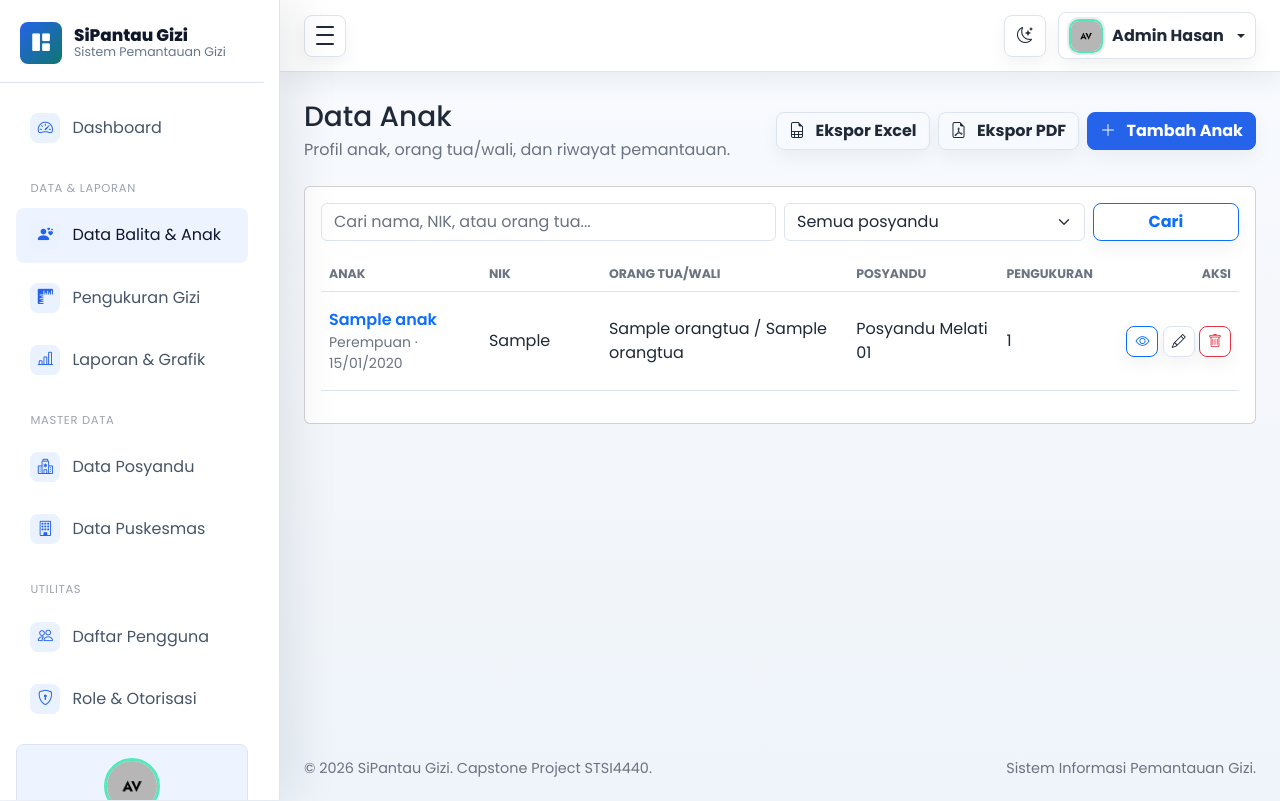
After one commit to abdulrahmanJaelani11/SIPantau-Gizi, a PHP site: page /sipantau-gizi/modules/data-anak/index.php in a window 1280 px wide. The commit adds this page. Run offline with PHP 8.4, Linux system fonts and the light colour scheme; a user stored in the database is signed in; data comes from the database, SQL or seed files in the repository; both versions use the stored data as it was after the commit; tables that the repository leaves empty hold one stand-in row (values such as "Sample post").

Commit message:
Menambahkan fitur data anak dan posyandu dan wilayah

```diff
--- a/includes/sidebar.php
+++ b/includes/sidebar.php
@@ -92,7 +92,7 @@ if (empty($sidebar_menus)) {
         ['slug' => 'pengukuran',   'nama' => 'Pengukuran Gizi',    'icon' => 'bi-rulers',        'url' => '#'],
         ['slug' => 'laporan-gizi', 'nama' => 'Laporan & Grafik',   'icon' => 'bi-bar-chart-line','url' => '#'],
         ['type' => 'label', 'nama' => 'Master Data'],
-        ['slug' => 'posyandu',     'nama' => 'Data Posyandu',      'icon' => 'bi-hospital',      'url' => '#'],
+        ['slug' => 'posyandu',     'nama' => 'Data Posyandu',      'icon' => 'bi-hospital',      'url' => base_url('modules/posyandu/index.php')],
         ['slug' => 'puskesmas',    'nama' => 'Data Puskesmas',     'icon' => 'bi-building',      'url' => '#'],
         ['type' => 'label', 'nama' => 'Utilitas'],
         ['slug' => 'pengguna',     'nama' => 'Daftar Pengguna',    'icon' => 'bi-people',        'url' => base_url('modules/utilitas/pengguna/index.php')],
--- /dev/null
+++ b/modules/data-anak/_common.php
@@ -0,0 +1,55 @@
+<?php
+require_once __DIR__ . '/../../config/app.php';
+
+function data_anak_url(string $page = 'index.php', array $query = []): string
+{
+    return base_url('modules/data-anak/' . $page . ($query ? '?' . http_build_query($query) : ''));
+}
+
+function data_anak_get(int $id): ?array
+{
+    global $pdo;
+    $stmt = $pdo->prepare('SELECT a.*, o.nama_ayah, o.nama_ibu, o.no_telepon AS telepon_wali, o.alamat AS alamat_wali, p.nama_posyandu FROM anak a JOIN orangtua o ON o.id_orangtua=a.id_orangtua JOIN posyandu p ON p.id_posyandu=a.id_posyandu WHERE a.id_anak=?');
+    $stmt->execute([$id]);
+    return $stmt->fetch() ?: null;
+}
+
+function data_anak_form(array $anak = []): void
+{
+    global $pdo;
+    $posyandu = $pdo->query('SELECT id_posyandu,nama_posyandu FROM posyandu ORDER BY nama_posyandu')->fetchAll();
+    $v = fn($key, $default = '') => e((string)($_POST[$key] ?? $anak[$key] ?? $default));
+    ?>
+    <div class="row g-4">
+      <div class="col-lg-6"><div class="card h-100"><div class="card-header"><h5 class="mb-0">Identitas Anak</h5></div><div class="card-body row g-3">
+        <div class="col-12"><label class="form-label">Nama lengkap *</label><input class="form-control" name="nama" required maxlength="100" value="<?= $v('nama') ?>"></div>
+        <div class="col-md-6"><label class="form-label">NIK *</label><input class="form-control" name="nik" required inputmode="numeric" maxlength="20" value="<?= $v('nik') ?>"></div>
+        <div class="col-md-6"><label class="form-label">Tanggal lahir *</label><input class="form-control" type="date" name="tanggal_lahir" required max="<?= date('Y-m-d') ?>" value="<?= $v('tanggal_lahir') ?>"></div>
+        <div class="col-md-6"><label class="form-label">Jenis kelamin *</label><select class="form-select" name="jenis_kelamin" required><option value="">Pilih...</option><option value="L" <?= $v('jenis_kelamin')==='L'?'selected':'' ?>>Laki-laki</option><option value="P" <?= $v('jenis_kelamin')==='P'?'selected':'' ?>>Perempuan</option></select></div>
+        <div class="col-md-6"><label class="form-label">Posyandu *</label><select class="form-select" name="id_posyandu" required><option value="">Pilih posyandu...</option><?php foreach($posyandu as $p): ?><option value="<?= (int)$p['id_posyandu'] ?>" <?= (string)($_POST['id_posyandu'] ?? $anak['id_posyandu'] ?? '')===(string)$p['id_posyandu']?'selected':'' ?>><?= e($p['nama_posyandu']) ?></option><?php endforeach; ?></select></div>
+        <div class="col-12"><label class="form-label">Alamat anak</label><textarea class="form-control" name="alamat" rows="3"><?= $v('alamat') ?></textarea></div>
+      </div></div></div>
+      <div class="col-lg-6"><div class="card h-100"><div class="card-header"><h5 class="mb-0">Orang Tua / Wali</h5></div><div class="card-body row g-3">
+        <div class="col-12"><label class="form-label">Nama ayah</label><input class="form-control" name="nama_ayah" maxlength="100" value="<?= $v('nama_ayah') ?>"></div>
+        <div class="col-12"><label class="form-label">Nama ibu</label><input class="form-control" name="nama_ibu" maxlength="100" value="<?= $v('nama_ibu') ?>"></div>
+        <div class="col-12"><label class="form-label">No. telepon orang tua/wali</label><input class="form-control" name="telepon_wali" maxlength="20" value="<?= $v('telepon_wali') ?>"></div>
+        <div class="col-12"><label class="form-label">Alamat orang tua/wali</label><textarea class="form-control" name="alamat_wali" rows="3"><?= $v('alamat_wali') ?></textarea></div>
+      </div></div></div>
+    </div>
+    <?php
+}
+
+function data_anak_save(int $id = 0): void
+{
+    global $pdo;
+    $nik=trim($_POST['nik']??''); $nama=trim($_POST['nama']??''); $lahir=$_POST['tanggal_lahir']??''; $jk=$_POST['jenis_kelamin']??''; $pos=(int)($_POST['id_posyandu']??0);
+    if (!verify_csrf_token() || $nama==='' || !preg_match('/^\d{8,20}$/',$nik) || !in_array($jk,['L','P'],true) || !$pos || !$lahir || $lahir>date('Y-m-d')) throw new InvalidArgumentException('Periksa token, NIK (8–20 digit), nama, tanggal lahir, jenis kelamin, dan posyandu.');
+    $check=$pdo->prepare('SELECT id_anak FROM anak WHERE nik=? AND id_anak<>?'); $check->execute([$nik,$id]); if($check->fetch()) throw new InvalidArgumentException('NIK tersebut sudah terdaftar.');
+    $pdo->beginTransaction();
+    try {
+        $parent=[trim($_POST['nama_ayah']??'')?:null,trim($_POST['nama_ibu']??'')?:null,trim($_POST['telepon_wali']??'')?:null,trim($_POST['alamat_wali']??'')?:null];
+        if($id){ $a=data_anak_get($id); if(!$a) throw new RuntimeException('Data anak tidak ditemukan.'); $s=$pdo->prepare('UPDATE orangtua SET nama_ayah=?,nama_ibu=?,no_telepon=?,alamat=? WHERE id_orangtua=?'); $s->execute([...$parent,$a['id_orangtua']]); $s=$pdo->prepare('UPDATE anak SET id_posyandu=?,nik=?,nama=?,tanggal_lahir=?,jenis_kelamin=?,alamat=? WHERE id_anak=?'); $s->execute([$pos,$nik,$nama,$lahir,$jk,trim($_POST['alamat']??'')?:null,$id]); }
+        else { $s=$pdo->prepare('INSERT INTO orangtua (nama_ayah,nama_ibu,no_telepon,alamat) VALUES (?,?,?,?)'); $s->execute($parent); $oid=(int)$pdo->lastInsertId(); $s=$pdo->prepare('INSERT INTO anak (id_posyandu,id_orangtua,nik,nama,tanggal_lahir,jenis_kelamin,alamat) VALUES (?,?,?,?,?,?,?)'); $s->execute([$pos,$oid,$nik,$nama,$lahir,$jk,trim($_POST['alamat']??'')?:null]); $id=(int)$pdo->lastInsertId(); }
+        $pdo->commit(); set_flash('success',$id?'Data anak berhasil disimpan.':'Data anak berhasil ditambahkan.'); redirect(data_anak_url('detail.php',['id'=>$id]));
+    } catch(Throwable $e){if($pdo->inTransaction())$pdo->rollBack();throw $e;}
+}
--- /dev/null
+++ b/modules/data-anak/index.php
@@ -0,0 +1,15 @@
+<?php
+require_once __DIR__ . '/_common.php';
+$current_slug='data-anak'; require_once ROOT_PATH.'/includes/auth-guard.php';
+$page_title='Data Anak'; $search=trim($_GET['search']??''); $pos=(int)($_GET['posyandu']??0);
+$where=[];$params=[];if($search!==''){$where[]='(a.nama LIKE ? OR a.nik LIKE ? OR o.nama_ayah LIKE ? OR o.nama_ibu LIKE ?)';array_push($params,...array_fill(0,4,'%'.$search.'%'));}if($pos){$where[]='a.id_posyandu=?';$params[]=$pos;}
+$sql='SELECT a.*,p.nama_posyandu,o.nama_ayah,o.nama_ibu,(SELECT COUNT(*) FROM pengukuran pg WHERE pg.id_anak=a.id_anak) AS jumlah_pengukuran FROM anak a JOIN posyandu p ON p.id_posyandu=a.id_posyandu JOIN orangtua o ON o.id_orangtua=a.id_orangtua'.($where?' WHERE '.implode(' AND ',$where):'').' ORDER BY a.nama';$stmt=$pdo->prepare($sql);$stmt->execute($params);$anak_list=$stmt->fetchAll();$posyandu=$pdo->query('SELECT id_posyandu,nama_posyandu FROM posyandu ORDER BY nama_posyandu')->fetchAll();$flash=get_flash();
+require ROOT_PATH.'/includes/header.php';
+?>
+<div class="d-flex flex-wrap justify-content-between align-items-center gap-3 mb-4"><div><h1 class="h3 mb-1">Data Anak</h1><p class="text-muted mb-0">Profil anak, orang tua/wali, dan riwayat pemantauan.</p></div><div class="d-flex gap-2"><a class="btn btn-outline-secondary" href="<?= data_anak_url('ekspor.php') ?>"><i class="bi bi-file-earmark-spreadsheet me-1"></i>Ekspor Excel</a><a class="btn btn-outline-secondary" target="_blank" href="<?= data_anak_url('ekspor.php',['format'=>'print']) ?>"><i class="bi bi-file-earmark-pdf me-1"></i>Ekspor PDF</a><a class="btn btn-primary" href="<?= data_anak_url('tambah.php') ?>"><i class="bi bi-plus-lg me-1"></i>Tambah Anak</a></div></div>
+<?php if($flash): ?><div class="alert alert-<?= e($flash['type']) ?> alert-dismissible fade show"><?= e($flash['message']) ?><button class="btn-close" data-bs-dismiss="alert"></button></div><?php endif; ?>
+<div class="card"><div class="card-body"><form class="row g-2 mb-3"><div class="col-md-6"><input class="form-control" name="search" placeholder="Cari nama, NIK, atau orang tua..." value="<?= e($search) ?>"></div><div class="col-md-4"><select class="form-select" name="posyandu"><option value="">Semua posyandu</option><?php foreach($posyandu as $p): ?><option value="<?= (int)$p['id_posyandu'] ?>" <?= $pos===(int)$p['id_posyandu']?'selected':'' ?>><?= e($p['nama_posyandu']) ?></option><?php endforeach; ?></select></div><div class="col-md-2 d-grid"><button class="btn btn-outline-primary">Cari</button></div></form>
+<div class="table-responsive"><table class="table table-hover align-middle"><thead><tr><th>Anak</th><th>NIK</th><th>Orang tua/wali</th><th>Posyandu</th><th>Pengukuran</th><th class="text-end">Aksi</th></tr></thead><tbody>
+<?php if(!$anak_list): ?><tr><td colspan="6" class="text-center text-muted py-4">Belum ada data yang cocok.</td></tr><?php endif; foreach($anak_list as $a): ?><tr><td><a class="fw-semibold text-decoration-none" href="<?= data_anak_url('detail.php',['id'=>$a['id_anak']]) ?>"><?= e($a['nama']) ?></a><div class="small text-muted"><?= $a['jenis_kelamin']==='L'?'Laki-laki':'Perempuan' ?> · <?= date('d/m/Y',strtotime($a['tanggal_lahir'])) ?></div></td><td><?= e($a['nik']) ?></td><td><?= e(implode(' / ',array_filter([$a['nama_ayah'],$a['nama_ibu']])) ?: '-') ?></td><td><?= e($a['nama_posyandu']) ?></td><td><?= (int)$a['jumlah_pengukuran'] ?></td><td class="text-end text-nowrap"><a class="btn btn-sm btn-outline-primary" title="Detail" href="<?= data_anak_url('detail.php',['id'=>$a['id_anak']]) ?>"><i class="bi bi-eye"></i></a> <a class="btn btn-sm btn-outline-secondary" title="Ubah" href="<?= data_anak_url('edit.php',['id'=>$a['id_anak']]) ?>"><i class="bi bi-pencil"></i></a> <a class="btn btn-sm btn-outline-danger" title="Hapus" href="<?= data_anak_url('hapus.php',['id'=>$a['id_anak']]) ?>"><i class="bi bi-trash"></i></a></td></tr><?php endforeach; ?>
+</tbody></table></div></div></div>
+<?php require ROOT_PATH.'/includes/footer.php'; ?>
--- /dev/null
+++ b/modules/posyandu/edit.php
@@ -0,0 +1,6 @@
+<?php
+require_once __DIR__.'/_common.php';$current_slug='posyandu';require_once ROOT_PATH.'/includes/auth-guard.php';$id=filter_input(INPUT_GET,'id',FILTER_VALIDATE_INT);$record=$id?posyandu_get($id):null;if(!$record){set_flash('warning','Data posyandu tidak ditemukan.');redirect(posyandu_url());}$page_title='Ubah Posyandu';$error='';
+if($_SERVER['REQUEST_METHOD']==='POST'){try{posyandu_save((int)$id);set_flash('success','Data posyandu berhasil diperbarui.');redirect(posyandu_url());}catch(Throwable $ex){$error=$ex instanceof InvalidArgumentException?$ex->getMessage():'Data gagal diperbarui. Periksa kembali pilihan wilayah dan puskesmas.';}}
+require ROOT_PATH.'/includes/header.php'; ?>
+<div class="mb-4"><a href="<?= posyandu_url() ?>" class="text-decoration-none"><i class="bi bi-arrow-left"></i> Kembali</a><h1 class="h3 mt-2">Ubah Data Posyandu</h1></div><?php if($error): ?><div class="alert alert-danger"><?= e($error) ?></div><?php endif; ?><form method="post"><?= csrf_field() ?><?php posyandu_form($record); ?><div class="d-flex justify-content-end gap-2 mt-4"><a class="btn btn-light" href="<?= posyandu_url() ?>">Batal</a><button class="btn btn-primary">Simpan Perubahan</button></div></form>
+<?php require ROOT_PATH.'/includes/footer.php'; ?>
--- /dev/null
+++ b/modules/posyandu/ekspor.php
@@ -0,0 +1,4 @@
+<?php
+require_once __DIR__.'/_common.php';$current_slug='posyandu';require_once ROOT_PATH.'/includes/auth-guard.php';
+$stmt=$pdo->query('SELECT w.nama_wilayah,w.kecamatan,w.kabupaten,p.nama_posyandu,p.dusun_rw,p.alamat,pk.nama_puskesmas FROM wilayah w LEFT JOIN posyandu p ON p.id_wilayah=w.id_wilayah LEFT JOIN puskesmas pk ON pk.id_puskesmas=p.id_puskesmas ORDER BY w.nama_wilayah,p.nama_posyandu');$records=$stmt->fetchAll();
+$filename='Data_Posyandu_dan_Wilayah_'.date('Ymd_His').'.csv';header('Content-Type: text/csv; charset=UTF-8');header('Content-Disposition: attachment; filename="'.$filename.'"');header('Pragma: no-cache');header('Expires: 0');$out=fopen('php://output','w');fprintf($out,chr(0xEF).chr(0xBB).chr(0xBF));fputcsv($out,array('Nama Wilayah','Kecamatan','Kabupaten/Kota','Nama Posyandu','Dusun / RW','Puskesmas Induk','Alamat Posyandu'));foreach($records as $record){$row=array($record['nama_wilayah'],$record['kecamatan'],$record['kabupaten'],$record['nama_posyandu'],$record['dusun_rw'],$record['nama_puskesmas'],$record['alamat']);foreach($row as &$value){$value=(string)$value;if(preg_match('/^[\s]*[=+\-@]/',$value))$value="'".$value;}unset($value);fputcsv($out,$row);}fclose($out);exit;
--- /dev/null
+++ b/modules/posyandu/tambah.php
@@ -0,0 +1,6 @@
+<?php
+require_once __DIR__.'/_common.php';$current_slug='posyandu';require_once ROOT_PATH.'/includes/auth-guard.php';$page_title='Tambah Posyandu';$error='';
+if($_SERVER['REQUEST_METHOD']==='POST'){try{posyandu_save();}catch(Throwable $ex){$error=$ex instanceof InvalidArgumentException?$ex->getMessage():'Data gagal disimpan. Periksa kembali pilihan wilayah dan puskesmas.';}}
+require ROOT_PATH.'/includes/header.php'; ?>
+<div class="mb-4"><a href="<?= posyandu_url() ?>" class="text-decoration-none"><i class="bi bi-arrow-left"></i> Kembali</a><h1 class="h3 mt-2">Tambah Posyandu</h1><p class="text-muted">Masukkan data posyandu dan wilayah layanannya.</p></div><?php if($error): ?><div class="alert alert-danger"><?= e($error) ?></div><?php endif; ?><form method="post"><?= csrf_field() ?><?php posyandu_form(); ?><div class="d-flex justify-content-end gap-2 mt-4"><a class="btn btn-light" href="<?= posyandu_url() ?>">Batal</a><button class="btn btn-primary">Simpan Posyandu</button></div></form>
+<?php require ROOT_PATH.'/includes/footer.php'; ?>
--- a/src/Otorisasi.php
+++ b/src/Otorisasi.php
@@ -16,7 +16,8 @@ class Otorisasi
      * Cache hak akses per-request untuk optimasi query
      * Format: [role_id => ['dashboard', 'data-anak', ...]]
      */
-    private static array $cache = [];
+    // Untyped property keeps compatibility with PHP versions before 7.4.
+    private static $cache = [];
 
     /**
      * ID Role Bawaan Sistem yang dilindungi
@@ -271,6 +272,11 @@ class Otorisasi
 
         try {
             $db->query("SELECT 1 FROM role_menu LIMIT 1");
+            // Keep the Data Anak menu connected for existing installations too.
+            $db->prepare("UPDATE menu SET url = ? WHERE slug = 'data-anak'")
+               ->execute(['modules/data-anak/index.php']);
+            $db->prepare("UPDATE menu SET url = ? WHERE slug = 'posyandu'")
+               ->execute(['modules/posyandu/index.php']);
         } catch (Exception $e) {
             try {
                 // Periksa kolom deskripsi di tabel role
@@ -321,10 +327,10 @@ class Otorisasi
                     $db->exec("
                         INSERT INTO menu (id_menu, nama_menu, slug, icon, url, kategori, urutan) VALUES
                         (1, 'Dashboard', 'dashboard', 'bi-speedometer2', 'modules/dashboard/index.php', 'Utama', 1),
-                        (2, 'Data Balita & Anak', 'data-anak', 'bi-person-hearts', '#', 'Data & Laporan', 2),
+                        (2, 'Data Balita & Anak', 'data-anak', 'bi-person-hearts', 'modules/data-anak/index.php', 'Data & Laporan', 2),
                         (3, 'Pengukuran Gizi', 'pengukuran', 'bi-rulers', '#', 'Data & Laporan', 3),
                         (4, 'Laporan & Grafik', 'laporan-gizi', 'bi-bar-chart-line', '#', 'Data & Laporan', 4),
-                        (5, 'Data Posyandu', 'posyandu', 'bi-hospital', '#', 'Master Data', 5),
+                        (5, 'Data Posyandu', 'posyandu', 'bi-hospital', 'modules/posyandu/index.php', 'Master Data', 5),
                         (6, 'Data Puskesmas', 'puskesmas', 'bi-building', '#', 'Master Data', 6),
                         (7, 'Daftar Pengguna', 'pengguna', 'bi-people', 'modules/utilitas/pengguna/index.php', 'Utilitas', 7),
                         (8, 'Role & Otorisasi', 'role', 'bi-shield-lock', 'modules/utilitas/role/index.php', 'Utilitas', 8)
```
Also changed, not shown: database/db_sipantau_gizi.sql (+6 -5 lines), database/migration_role_menu.sql (+9 -2 lines), modules/data-anak/detail.php (added, +13 -0 lines), modules/data-anak/edit.php (added, +7 -0 lines), modules/data-anak/ekspor.php (added, +8 -0 lines), modules/data-anak/hapus.php (added, +9 -0 lines), modules/data-anak/tambah.php (added, +7 -0 lines), modules/posyandu/_common.php (added, +57 -0 lines), modules/posyandu/hapus.php (added, +10 -0 lines), modules/posyandu/index.php (added, +9 -0 lines).
